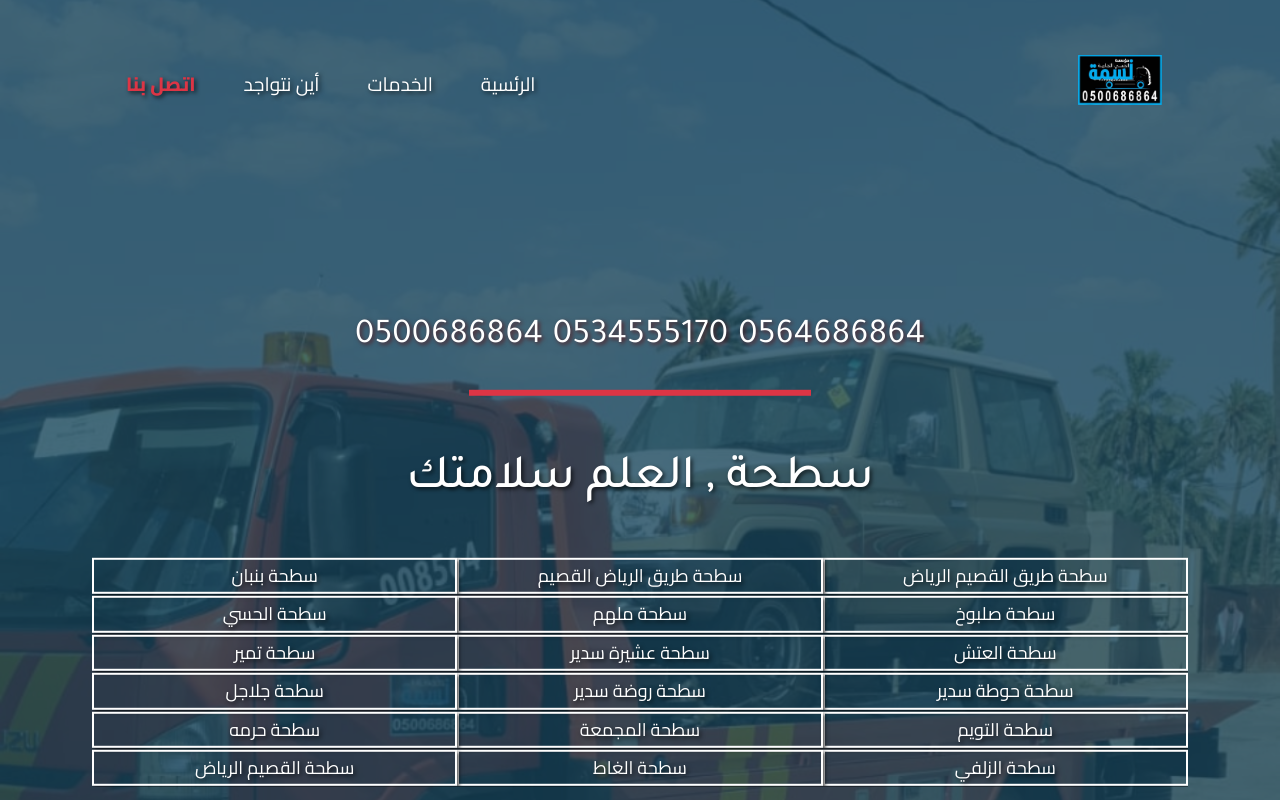
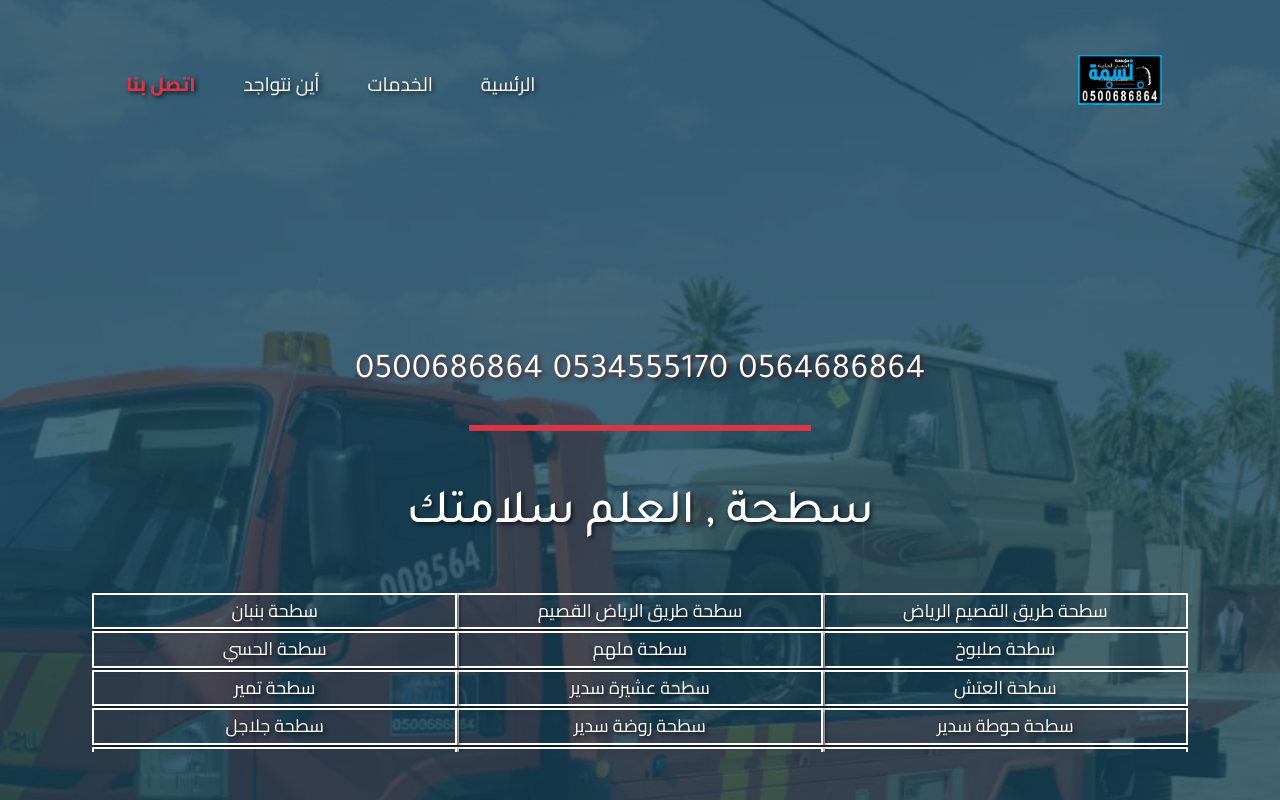
Before and after one commit to ahmed-mohammed-developer/satha-test, a React (Create React App) app: page / in a window 1280 px wide. Shown: the top 800 px of the page. Built offline with nearby package versions, Linux system fonts and the light colour scheme.

Commit message:
add margin nav

```diff
--- a/src/components/MainTitle/mainTitle.css
+++ b/src/components/MainTitle/mainTitle.css
@@ -33,7 +33,7 @@
   display: flex;
   flex-wrap: wrap;
   overflow-y: auto; /* تمكين التمرير العمودي */
-  height: 100%; /* يمكنك تعديل الارتفاع حسب الحاجة */
+  height: 20vh; /* يمكنك تعديل الارتفاع حسب الحاجة */
   margin-inline: 10px;
 }
 
```
